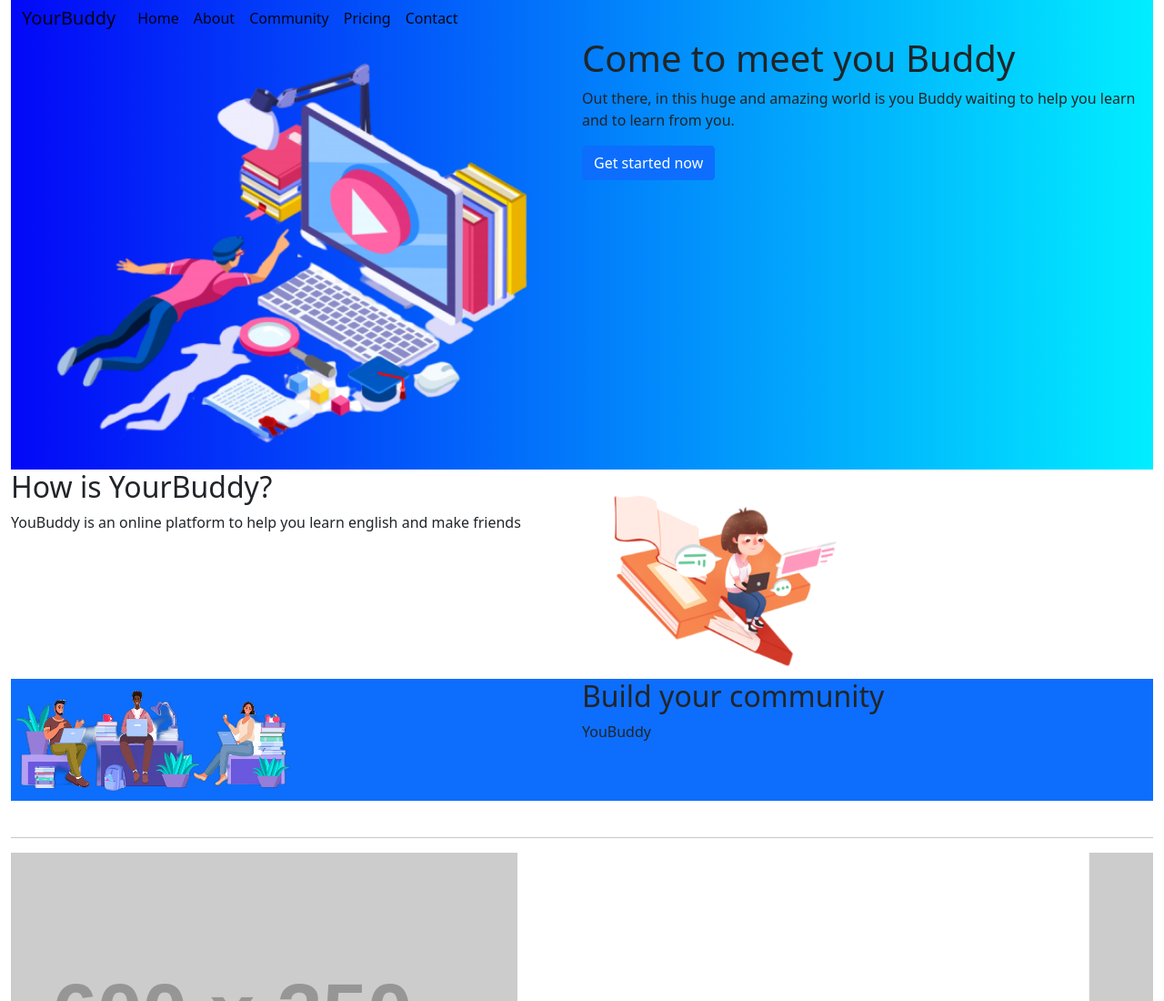
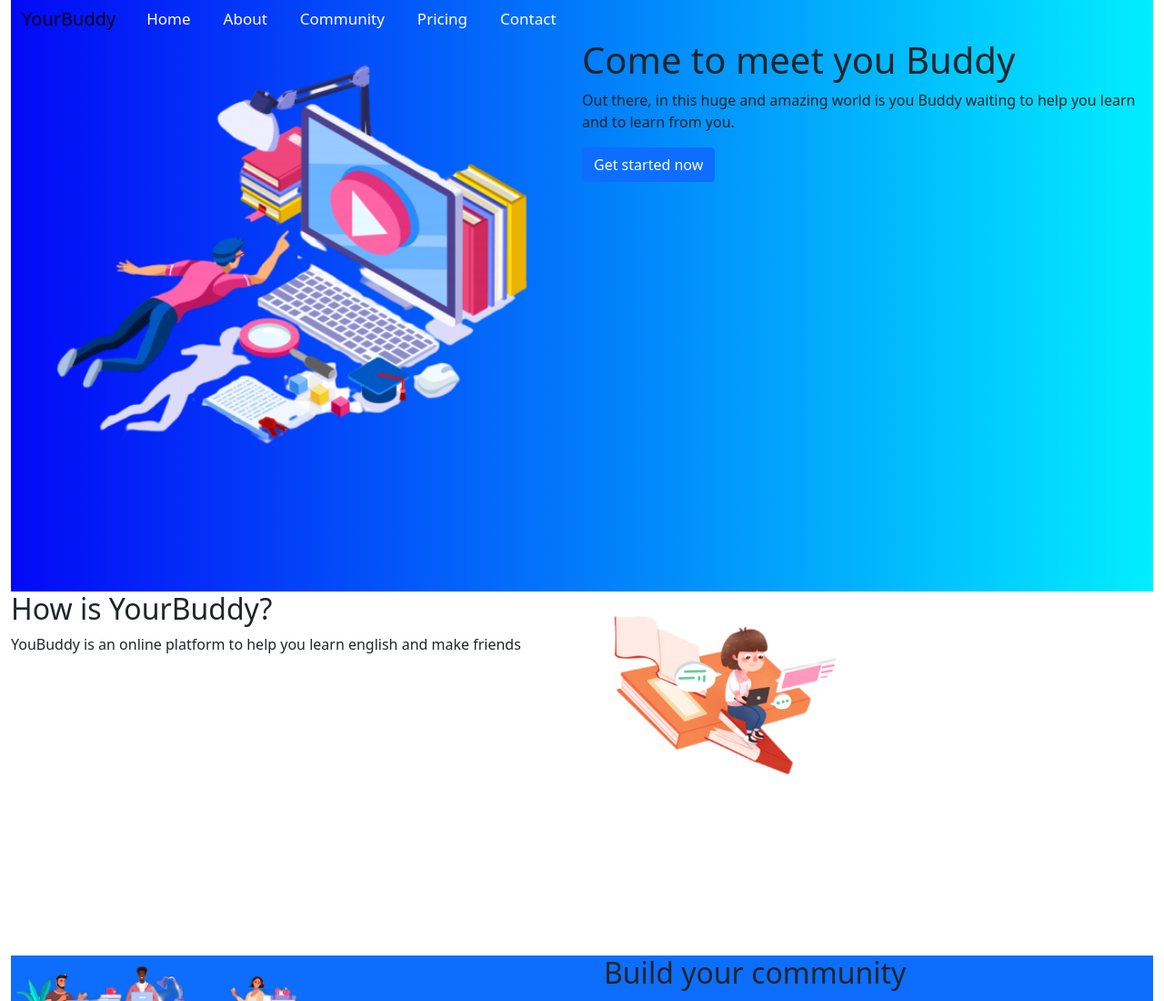
Before and after one commit to robertoteixeira-dev/Landing-Page, a plain HTML site: page index.html in a window 1280 px wide. Shown: the top 1100 px of the page at 91% size. Drawn offline with Linux system fonts and the light colour scheme; placeholder pictures from the web are drawn by us.

Commit message:
commit 07

```diff
--- a/index.html
+++ b/index.html
@@ -94,9 +94,9 @@
 
             </div>
 
-            <div id="about" class="d-flex flex-row bg-primary">
+            <div id="community" class="d-flex flex-row bg-primary">
 
-                <div class="content-image w-50">
+                <div class="content-image">
                     <img src="Img/Image-03.png" class="d-block w-50 mb-3" alt="Second Image">
                 </div>
 
--- a/style.css
+++ b/style.css
@@ -15,32 +15,41 @@
     opacity:1;
     margin:0px;
     width:100%;
+    height:650px;
 
 }
+
+.head-image img{
+    width:100%;
+}
+
+
+#menu{
+    padding-top:0px !important;
+    padding-bottom:0px !important;
+}
+
+#menu .nav-link {
+    color:#fff;
+    font-size:17px;
+    margin:0px 10px 0px 10px;
+}
+#menu .nav-link:hover{
+    color:#01eeff;
+}
+
 
 .navbar-toggler{
     color:black;
     font-size:40px;
 }
 
-.head-image img{
-    width:100%;
-
-
-}
-
-.navbar{
-    padding-top:0px !important;
-    padding-bottom:0px !important;
-
-}
-.navbar-toggler{
-    color:black;
-}
-
 
 
 .content-image img{
-    width:100%;
-    height:100%;
+    height:auto;
 }
+
+#about, #community{
+    height:400px;
+}
```
